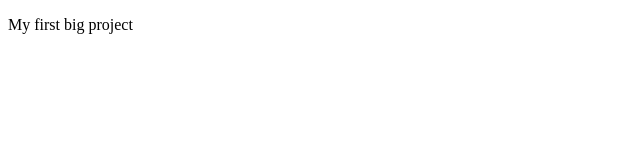
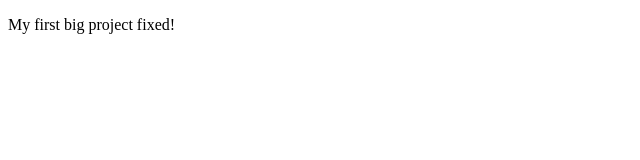
Before and after one commit to buggyzap/example-with-all-conventions, a plain HTML site: page index.html in a window 1280 px wide. Shown: the full height of the page, 0-640 px from the left. Drawn offline with Linux system fonts and the light colour scheme.

```diff
--- a/index.html
+++ b/index.html
@@ -7,6 +7,6 @@
     <title>Example with all conventions</title>
   </head>
   <body>
-    <p>My first big project</p>
+    <p>My first big project fixed!</p>
   </body>
 </html>
```
